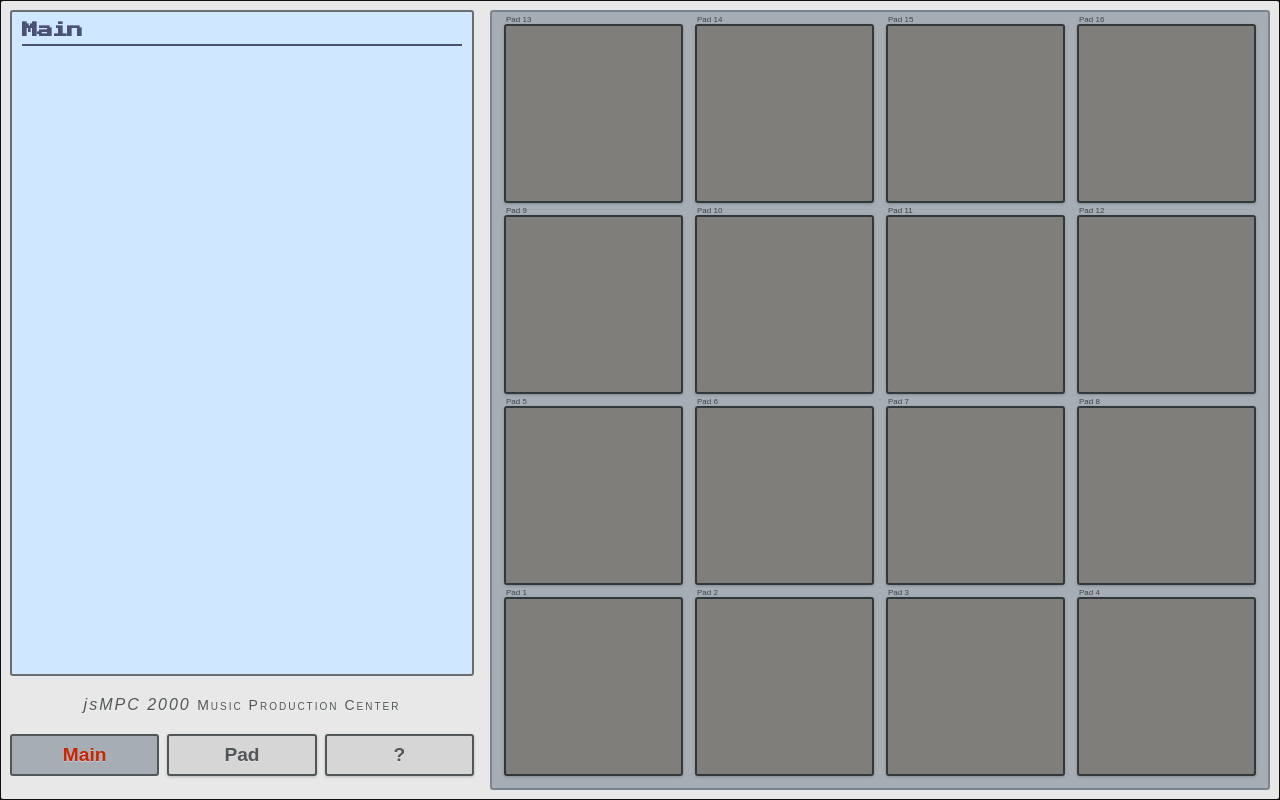
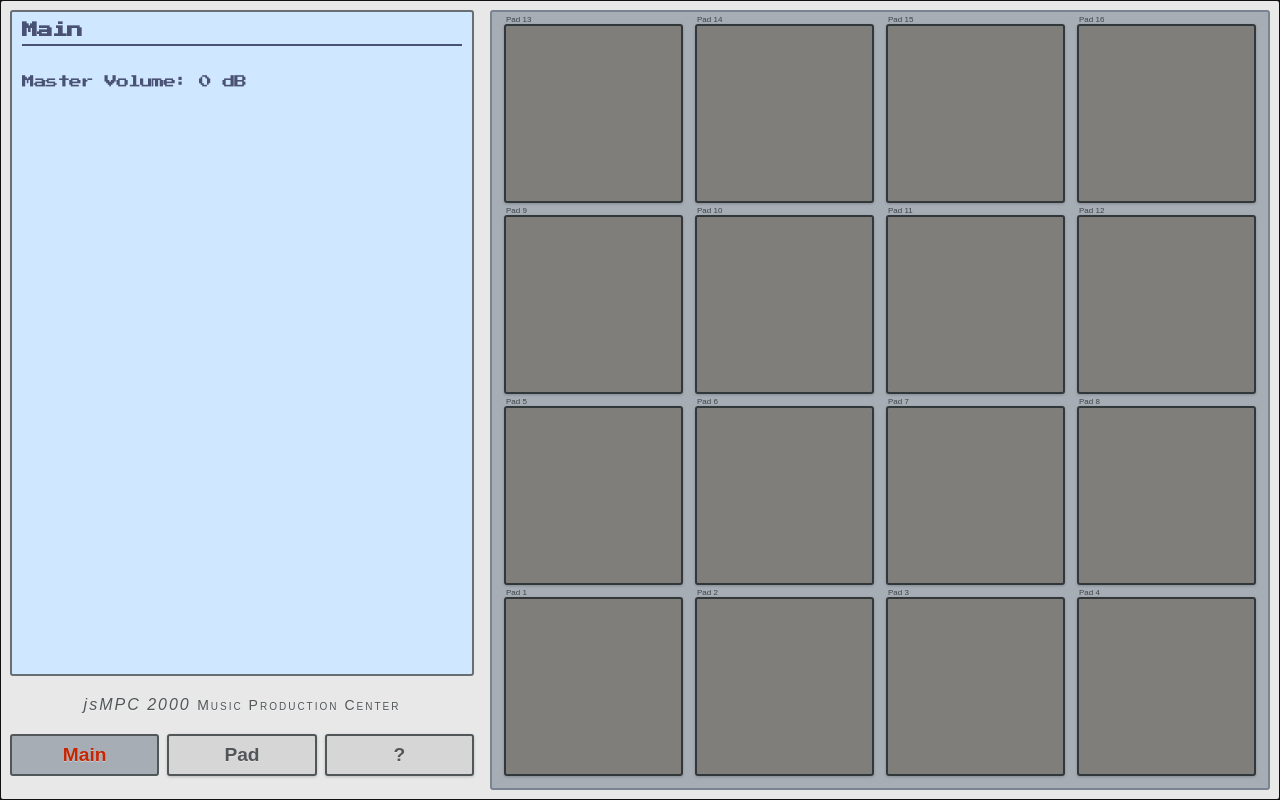
Before and after one commit to arisslin/jsmpc, a React (Create React App) app: page / in a window 1280 px wide. Built offline with nearby package versions, Linux system fonts and the light colour scheme; no server answers; a web font is replaced by a local one.

Commit message:
Show master volume on main page

```diff
--- a/src/App.js
+++ b/src/App.js
@@ -32,7 +32,10 @@ export default function App() {
         }}
         tabIndex="0"
       >
-        <Display selectedPad={selectedPad} />
+        <Display
+          selectedPad={selectedPad}
+          masterVolume={samplePlayer.getMasterVolume()}
+        />
         <Title>
           jsMPC 2000 <span>Music Production Center</span>
         </Title>
--- a/src/common/SamplePlayer.js
+++ b/src/common/SamplePlayer.js
@@ -12,6 +12,10 @@ export default class SamplePlayer {
 
   getPads() {
     return this._pads
+  }
+
+  getMasterVolume() {
+    return this.samplePlayers.volume.value
   }
 
   // *** Public Methods ***
--- a/src/components/Display.js
+++ b/src/components/Display.js
@@ -5,12 +5,12 @@ import DisplayPageInfo from './DisplayPages/DisplayPageInfo'
 import DisplayPageMain from './DisplayPages/DisplayPageMain'
 import DisplayPagePad from './DisplayPages/DisplayPagePad'
 
-export default function Display({ selectedPad }) {
+export default function Display({ selectedPad, masterVolume }) {
   return (
     <DisplayStyled>
       <Switch>
         <Route exact path="/">
-          <DisplayPageMain />
+          <DisplayPageMain masterVolume={masterVolume} />
         </Route>
 
         <Route path="/pad">
--- a/src/components/DisplayPages/DisplayPageMain.js
+++ b/src/components/DisplayPages/DisplayPageMain.js
@@ -2,10 +2,11 @@ import React from 'react'
 import DisplayPageTitle from './DisplayPageTitle'
 import styled from 'styled-components/macro'
 
-export default function DisplayPageMain() {
+export default function DisplayPageMain({ masterVolume }) {
   return (
     <DisplayPageMainStyled>
       <DisplayPageTitle title="Main" />
+      <p>Master Volume: {masterVolume} dB</p>
     </DisplayPageMainStyled>
   )
 }
--- a/src/components/DisplayPages/DisplayPagePad.js
+++ b/src/components/DisplayPages/DisplayPagePad.js
@@ -7,6 +7,7 @@ export default function DisplayPagePad({ selectedPad }) {
     <DisplayPagePadStyled>
       <DisplayPageTitle title="Pad settings" />
       <p>{selectedPad}</p>
+      <p>Volume: </p>
     </DisplayPagePadStyled>
   )
 }
```
